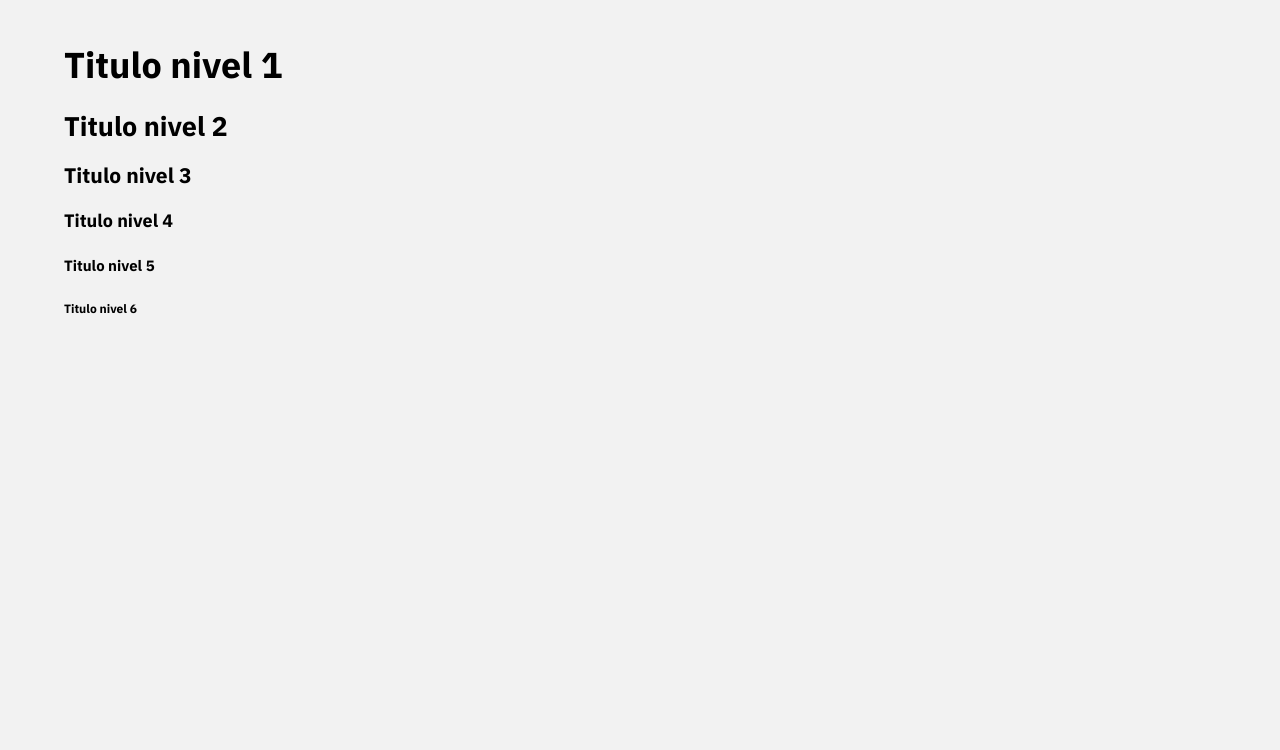
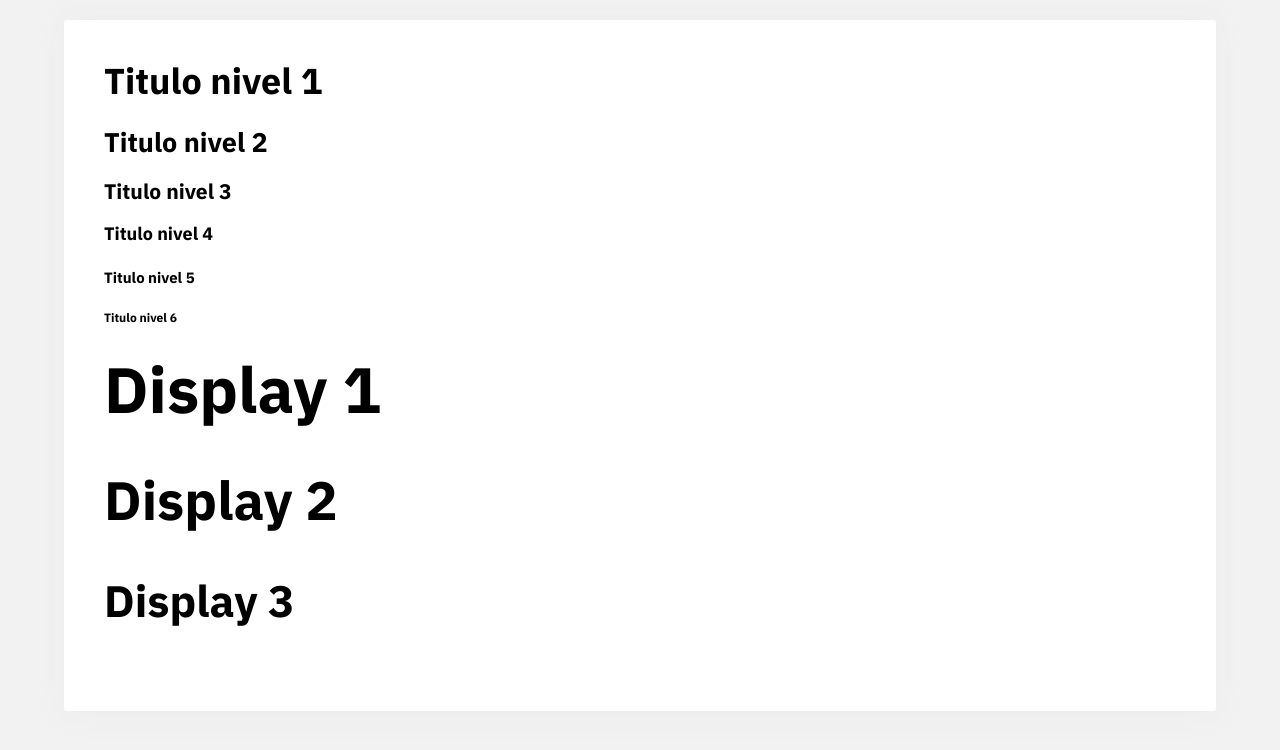
Before and after one commit to oscarleonapp/Leonv0.1, a plain HTML site: page index.html in a window 1280 px wide. Drawn offline with Linux system fonts and the light colour scheme.

Commit message:
contenedor y card v1

```diff
--- a/css/leon.css
+++ b/css/leon.css
@@ -396,3 +396,46 @@ CONTENEDORES
   margin: 20px auto;
   overflow: auto;
 }
+
+.contenedor-ancho {
+  width: 100%;
+  padding: 0 4px;
+  margin: 20px auto;
+}
+
+/* ###########
+COMPONENTE
+###########*/
+.card {
+  padding: 40px;
+  background-color: #fff;
+  border-radius: 3px;
+  box-shadow: 0px 0px 30px rgba(221, 221, 221, 0.3);
+}
+
+/* ###########
+FUENTES
+###########*/
+h1,
+h2,
+h3,
+h4,
+h5,
+h6 {
+  margin-top: 0;
+}
+
+.display-1 {
+  font-weight: 700;
+  font-size: 64px;
+}
+
+.display-2 {
+  font-weight: 700;
+  font-size: 54px;
+}
+
+.display-3 {
+  font-weight: 700;
+  font-size: 44px;
+}
--- a/index.html
+++ b/index.html
@@ -13,13 +13,17 @@
 </head>
 
 <body>
-    <div class="contenedor">
+    <div class="contenedor card">
         <h1>Titulo nivel 1</h1>
         <h2>Titulo nivel 2</h2>
         <h3>Titulo nivel 3</h3>
         <h4>Titulo nivel 4</h4>
         <h5>Titulo nivel 5</h5>
         <h6>Titulo nivel 6</h6>
+
+        <h1 class="display-1">Display 1</h1>
+        <h2 class="display-2">Display 2</h2>
+        <h3 class="display-3">Display 3</h3>
     </div>
 </body>
 
```
